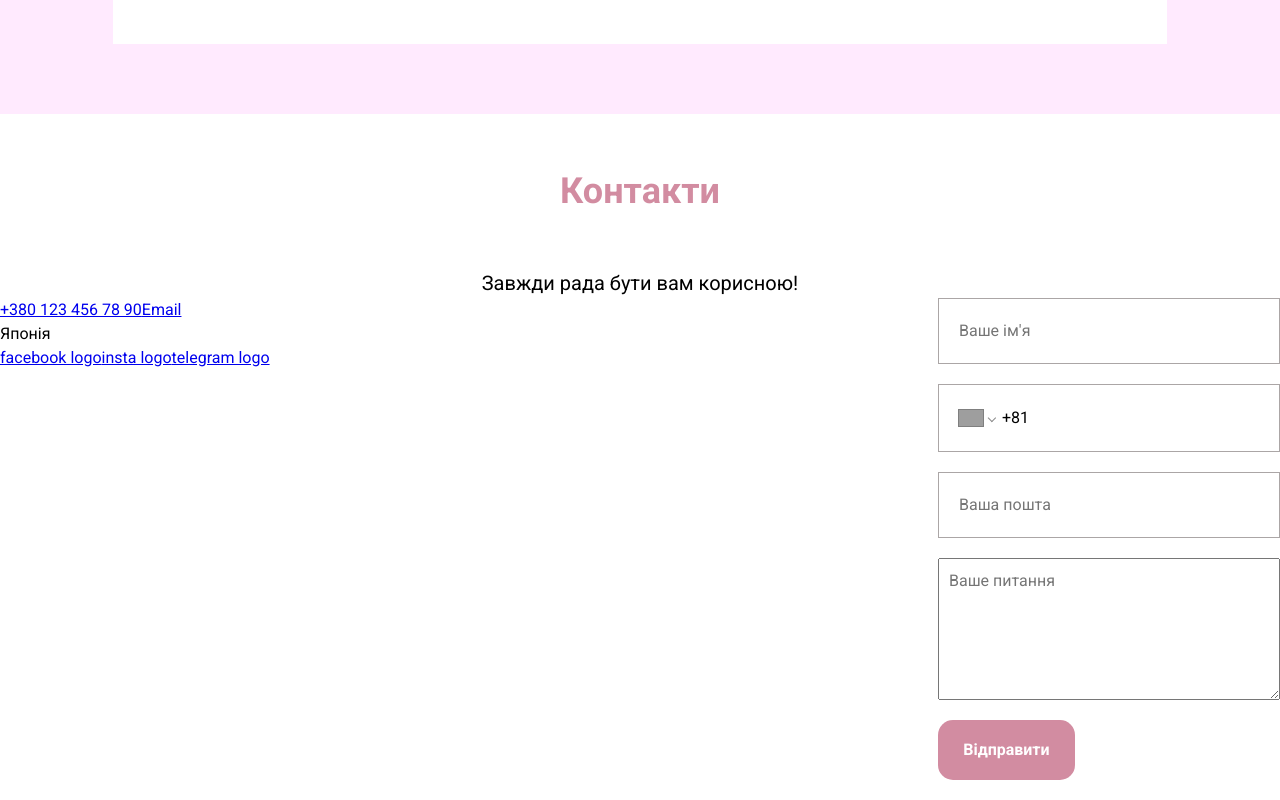
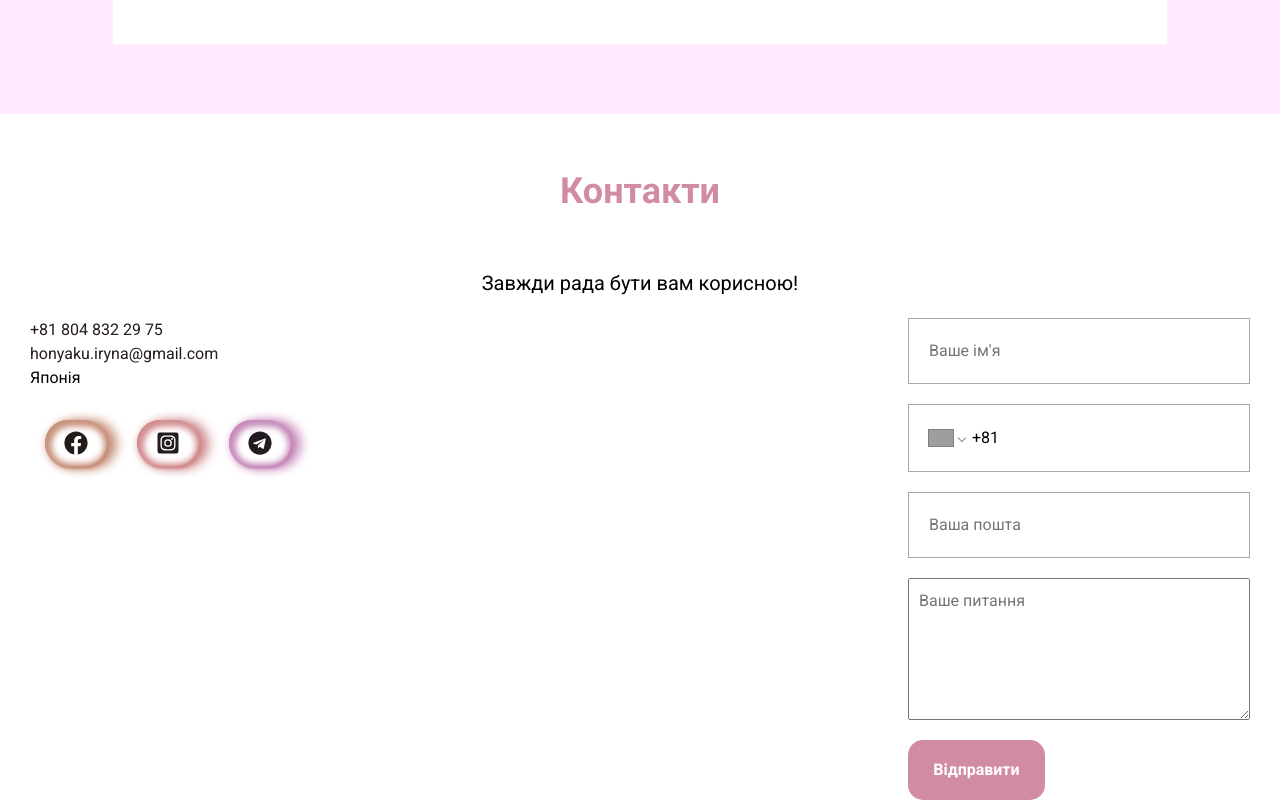
Before and after one commit to vivinohradova/translator-irina, a React (Create React App) app: page / in a window 1280 px wide. Shown: the part 3990-4790 px from the top of the page. Built offline with nearby package versions, Linux system fonts and the light colour scheme; grey boxes are pictures that could not be loaded.

Commit message:
adaptiv about me, reviews, contacts. animation icons

```diff
--- a/src/components/AboutMe/AboutMe.module.scss
+++ b/src/components/AboutMe/AboutMe.module.scss
@@ -76,8 +76,48 @@
 
 //  Tablet SD
 @media screen and (min-width: 521px) and (max-width: 768px) {
+  .about_me {
+    .container {
+      width: 100%;
+      figure {
+        flex-direction: column;
+        align-items: center;
+
+        .image {
+          margin-bottom: 20px;
+        }
+
+        &:nth-child(2) {
+          flex-direction: column;
+          margin-top: 20px;
+        }
+      }
+
+      .documents {
+        img {
+          width: 90%;
+        }
+      }
+    }
+  }
 }
 
 // Tablet HD
 @media screen and (min-width: 769px) and (max-width: 1350px) {
+  .about_me {
+    .container {
+      width: 100%;
+
+      figure {
+        padding: $PaddingTablet;
+      }
+
+      .documents {
+        img {
+          width: 45%;
+          padding: $PaddingTablet;
+        }
+      }
+    }
+  }
 }
--- a/src/components/Contacts/Contacts.jsx
+++ b/src/components/Contacts/Contacts.jsx
@@ -1,5 +1,6 @@
 import Form from "../Form/Form";
 import styles from "./Contacts.module.scss";
+import { FaFacebook, FaInstagramSquare, FaTelegram } from "react-icons/fa";
 
 const Contacts = () => {
   return (
@@ -9,14 +10,25 @@ const Contacts = () => {
           <h2>Контакти</h2>
           <h3>Завжди рада бути вам корисною!</h3>
           <div className={styles.c_container}>
-            <div>
-              <a href="tel: +3801234567890">+380 123 456 78 90</a>
-              <a href="mailto: hello.gmail.com">Email</a>
+            <div className={styles.social}>
+              <a href="tel: +818048322975">+81 804 832 29 75</a>
+              <p>
+                <a href="mailto: honyaku.iryna@gmail.com">
+                  honyaku.iryna@gmail.com
+                </a>
+              </p>
               <h4>Японія</h4>
-
-              <a href="#">facebook logo</a>
-              <a href="#">insta logo</a>
-              <a href="#">telegram logo</a>
+              <div className={styles.social_media}>
+                <a href="/">
+                  <FaFacebook className={styles.facebook} />
+                </a>
+                <a href="/">
+                  <FaInstagramSquare className={styles.instagram} />
+                </a>
+                <a href="/">
+                  <FaTelegram className={styles.telegram} />
+                </a>
+              </div>
             </div>
             <Form />
           </div>
--- a/src/components/Contacts/Contacts.module.scss
+++ b/src/components/Contacts/Contacts.module.scss
@@ -9,10 +9,116 @@
     h3 {
       text-align: center;
       font-size: $fz20;
+      margin-bottom: $MText;
     }
     .c_container {
       display: flex;
       justify-content: space-between;
+
+      .social {
+        a {
+          text-decoration: none;
+          color: $HoverColor;
+          &:hover {
+            color: $MainColor;
+          }
+          &:active {
+            color: $ActiveColor;
+          }
+        }
+
+        .social_media {
+          a {
+            svg {
+              font-size: $fz24;
+              box-shadow: 2px 2px 2px $MainColor, 10px 1px 12px $MainColor,
+                2px 2px 10px $MainColor, 2px 2px 3px $MainColor,
+                inset 2px 2px 10px $MainColor, inset 2px 2px 10px $MainColor,
+                inset 2px 2px 10px $MainColor, inset 2px 2px 10px $MainColor;
+              border-radius: 29px;
+              padding: 11px 19px;
+              margin: 30px 10px;
+              animation: animate 3s linear infinite;
+              text-shadow: 0 0 50px #0072ff, 0 0 100px #0072ff,
+                0 0 150px #0072ff, 0 0 150px #0072ff;
+
+              &:hover {
+                transform: scale(1.1);
+              }
+            }
+            margin: 5px;
+          }
+          .instagram {
+            animation-delay: 0.3s;
+          }
+
+          .telegram {
+            animation-delay: 0.7s;
+          }
+
+          .facebook {
+            animation-delay: 0.1s;
+          }
+          @keyframes animate {
+            from {
+              filter: hue-rotate(0deg);
+            }
+            to {
+              filter: hue-rotate(360deg);
+            }
+          }
+        }
+      }
     }
   }
 }
+
+// Mobile
+@media screen and (max-width: 520px) {
+  .contacts {
+    .container {
+      width: 100%;
+
+      .c_container {
+        flex-direction: column-reverse;
+        padding: $PaddingMobile;
+
+        .social {
+          margin-top: $MText;
+        }
+      }
+    }
+  }
+}
+
+//  Tablet SD
+@media screen and (min-width: 521px) and (max-width: 768px) {
+  .contacts {
+    .container {
+      width: 100%;
+
+      .c_container {
+        flex-direction: column-reverse;
+        padding: $PaddingTablet;
+        align-items: center;
+
+        .social {
+          margin-top: $MText;
+        }
+      }
+    }
+  }
+}
+
+// Tablet HD
+@media screen and (min-width: 769px) and (max-width: 1350px) {
+  .contacts {
+    .container {
+      width: 100%;
+
+      .c_container {
+        padding: $PaddingTablet;
+      }
+    }
+  }
+}
--- a/src/components/Reviews/Reviews.jsx
+++ b/src/components/Reviews/Reviews.jsx
@@ -77,7 +77,7 @@ const Reviews = () => {
   return (
     <>
       <section className={styles.reviews}>
-        <div className={styles.contaner}>
+        <div className={styles.container}>
           <h2>Відгуки</h2>
           <div className={styles.card_container}>
             <button className={styles.button} onClick={handlePrevClick}>
--- a/src/components/Reviews/Reviews.module.scss
+++ b/src/components/Reviews/Reviews.module.scss
@@ -3,7 +3,7 @@
 
 .reviews {
   background: $BackgroundCard;
-  .contaner {
+  .container {
     width: 1280px;
     margin: 0 auto;
 
@@ -34,3 +34,30 @@
     }
   }
 }
+
+// Mobile
+@media screen and (max-width: 520px) {
+  .reviews {
+    .container {
+      width: 100%;
+    }
+  }
+}
+
+//  Tablet SD
+@media screen and (min-width: 521px) and (max-width: 768px) {
+  .reviews {
+    .container {
+      width: 100%;
+    }
+  }
+}
+
+// Tablet HD
+@media screen and (min-width: 769px) and (max-width: 1350px) {
+  .reviews {
+    .container {
+      width: 100%;
+    }
+  }
+}
```
